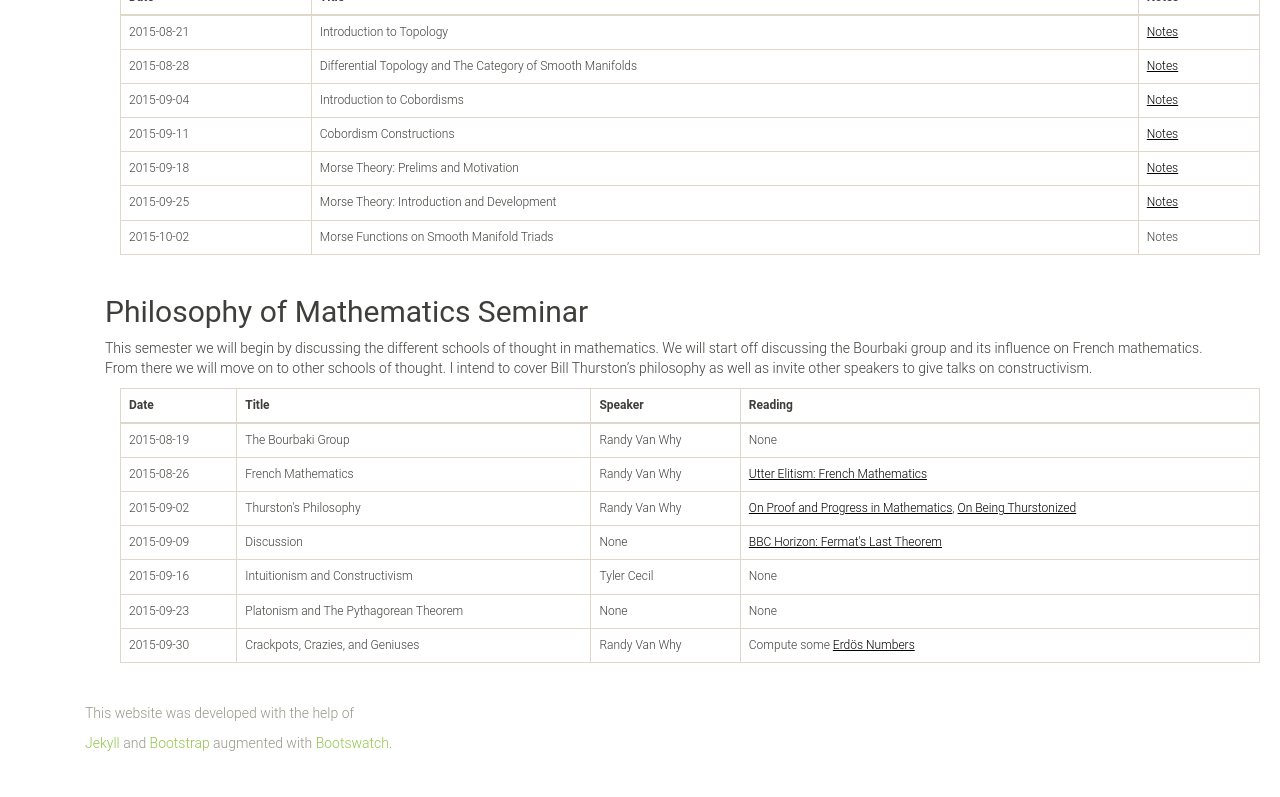
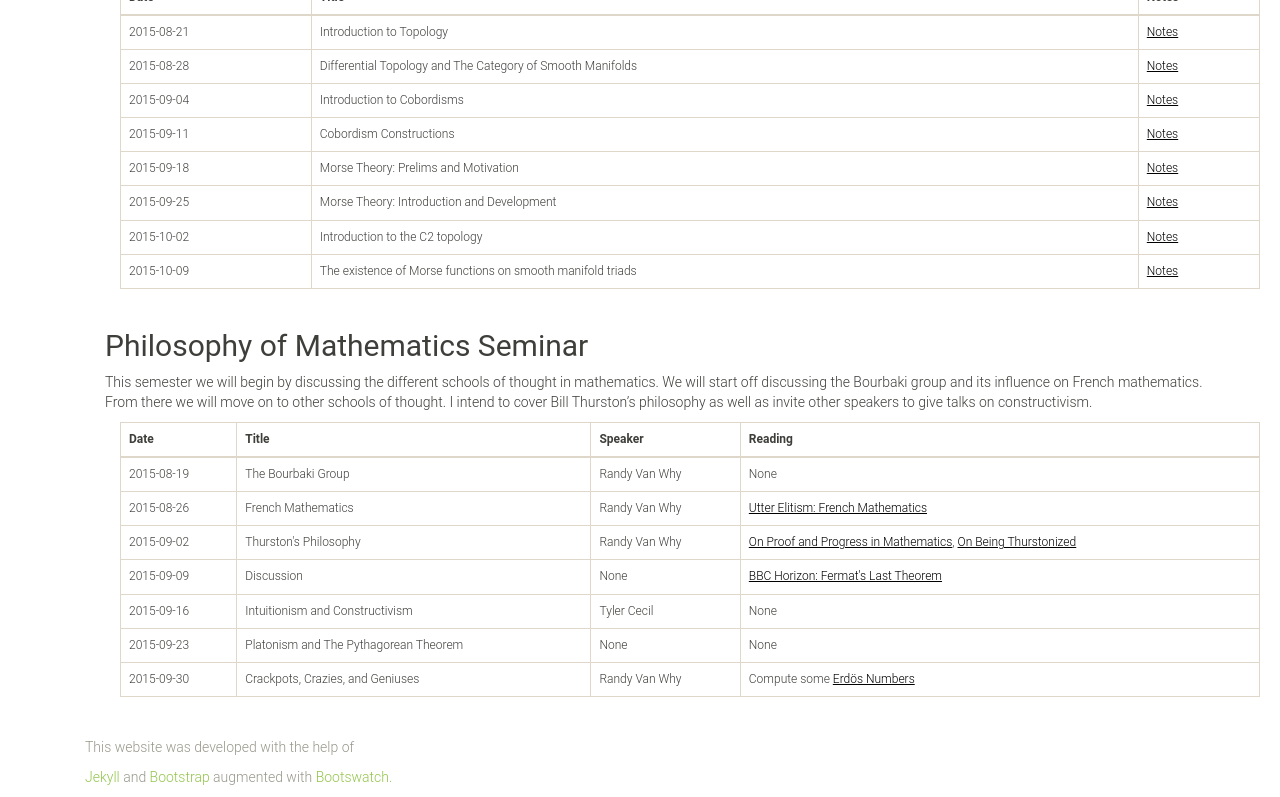
Before and after one commit to rvanwhy/rvanwhy.github.io, a Jekyll site: the page built from 02-seminars.md, in a window 1280 px wide. Shown: the part 437-1234 px from the top of the page. Built offline with Jekyll 4.4.1, drawn with Linux system fonts in a browser that asks for light colours; nearby versions of some CDN libraries; formulas are drawn with MathJax 3; before the commit the page ends 1200 px from its top, so only the background shows below that.

Commit message:
Added notes

```diff
--- a/02-seminars.md
+++ b/02-seminars.md
@@ -61,9 +61,15 @@ alt="source: Wikipedia" align="middle" style="width: 200px;">
       	 </tr>
          <tr>
 		<td>2015-10-02</td>
-       		<td>Morse Functions on Smooth Manifold Triads</td>
-        	<td>Notes</td>
+       		<td>Introduction to the C2 topology</td>
+        	<td><a style="color:black" href="/assets/pdf/l7.pdf">Notes</a></td>
       	 </tr>
+         <tr>
+		<td>2015-10-09</td>
+       		<td>The existence of Morse functions on smooth manifold triads</td>
+        	<td><a style="color:black" href="/assets/pdf/l6.pdf">Notes</a></td>
+      	 </tr>
+
 
 	</tbody>
 </table>
```
Also changed, not shown: 2 other files.
